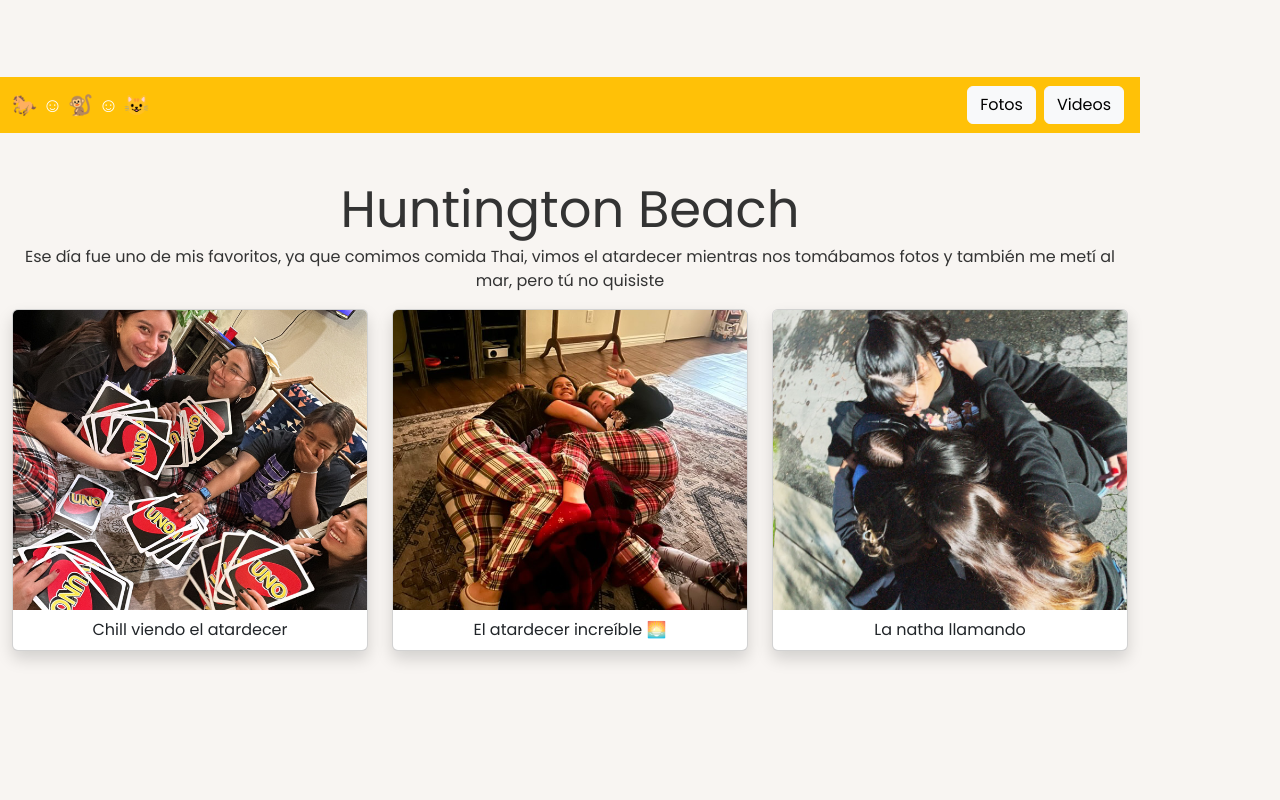
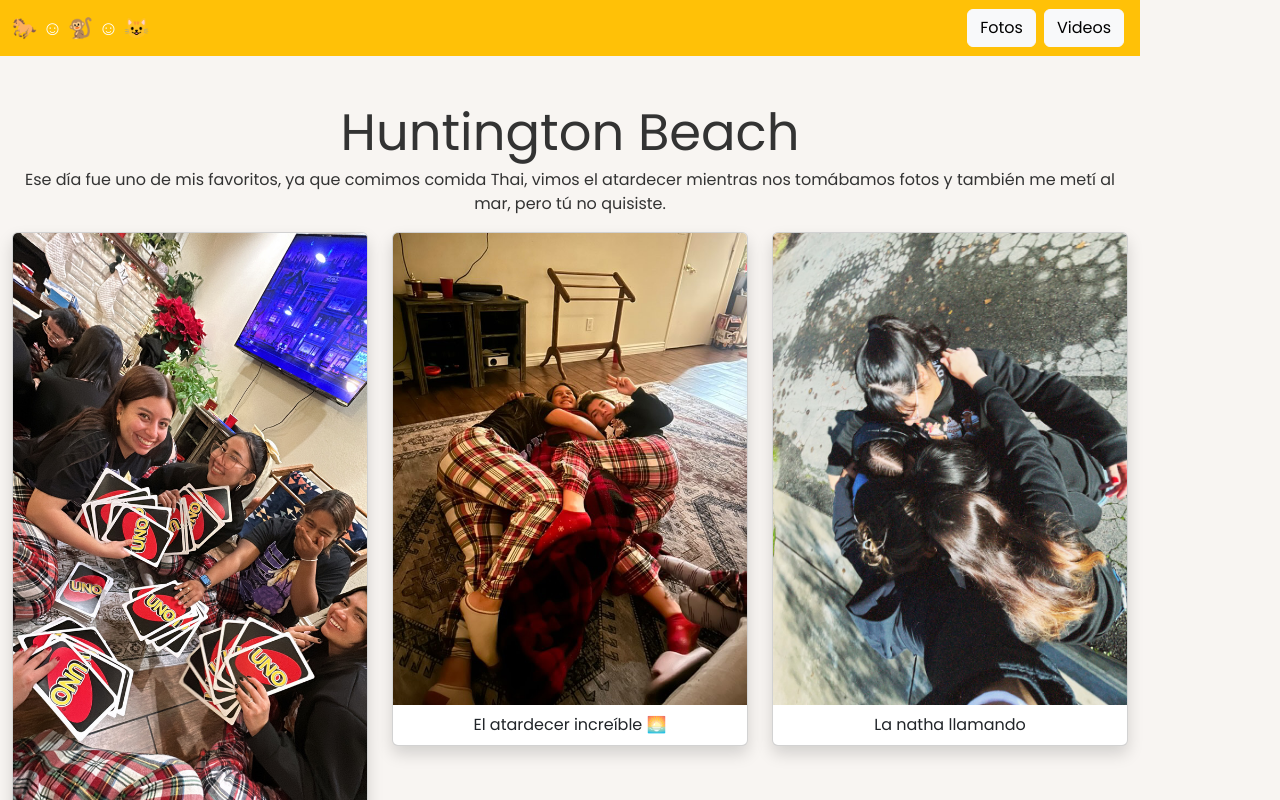
Before and after one commit to DianisMartinez/Karo, a React (Vite) app: page /cabritas in a window 1280 px wide. Shown: the top 800 px of the page. Built offline with nearby package versions, Linux system fonts and the light colour scheme.

Commit message:
mas fotos

```diff
--- a/src/App.jsx
+++ b/src/App.jsx
@@ -4,7 +4,6 @@ import Videos from "./Videos.jsx";
 import DiaCafeteria from "./DiaCafeteria.jsx";
 import DiaEspecial from "./DiaEspecial.jsx";
 import DiaCabritas from "./DiaCabritas.jsx";
-
 
 function App() {
   const [mensaje, setMensaje] = useState("Bienvenida Princess 💛 ");
@@ -13,18 +12,19 @@ function App() {
     { id: 1, src: "/foto1.jpg", texto: "Pijamada Real", link: "/cafeteria" },
     { id: 2, src: "/foto2.jpg", texto: "Nosotras", link: "/especial" },
     { id: 3, src: "/foto3.jpg", texto: "Karito Nevada City", link: "/cabritas" },
-
   ];
-
+  const gifs = [
+    "https://media1.tenor.com/m/-YgVT9qYyDIAAAAC/sentient-dog1.gif",
+    "https://media.tenor.com/u0M6xZbLEbUAAAAM/cat-dance.gif",
+    "https://media1.tenor.com/m/aEDvHjwCmpwAAAAC/cowboys-cowboy.gif",
+    "https://media.tenor.com/2roX3uxz_68AAAAM/cute-happy.gif"
+  ];
   return (
     <div>
       {/* Menú de navegación */}
       <nav className="navbar navbar-dark bg-warning">
         <div className="container-fluid d-flex justify-content-between">
-          {/* Logo o título */}
           <Link className="navbar-brand" to="/"> 🐎 ☺︎ 🐒 ☺︎ 😺</Link>
-
-          {/* Links de navegación */}
           <div>
             <Link className="btn btn-light mx-1" to="/">Fotos</Link>
             <Link className="btn btn-light mx-1" to="/videos">Videos</Link>
@@ -33,49 +33,56 @@ function App() {
       </nav>
 
       <Routes>
-        {/* Página de fotos */}
+        {/* Página principal con fotos */}
         <Route
           path="/"
           element={
             <div className="container py-5 text-center">
               <h1 className="fw-bold mb-3">Karito en California</h1>
+
               <p className="lead">
                 {mensaje.startsWith("http") ? (
                   <img
                     src={mensaje}
                     alt="gif sorpresa"
-      style={{ width: "100px", borderRadius: "30px" }}
+                    style={{ width: "120px", borderRadius: "20px" }}
                   />
                 ) : (
                   mensaje
                 )}
               </p>
+
               <button
                    className="btn btn-warning"
-  onClick={() =>
-    setMensaje("https://media1.tenor.com/m/hHIzNqQrGsEAAAAd/i-fucking-love-you-godku.gif")
-  }
+                   onClick={() => {
+                   const random = Math.floor(Math.random() * gifs.length);
+                   setMensaje(gifs[random]);
+                   }}
                    >
-  Apreta aqui!
+                  Apreta aquí!
               </button>
 
               <h2 className="mt-4 mb-4">
-                ✨ Quise hacer algo diferente, no un simple collage de fotos que quedara aburrido. Mejor dejar esto en internet para que, más adelante, cuando quieras, puedas entrar y revivir un poquito de las memorias que compartimos contigo.
+                ✨ Quise hacer algo diferente, no un simple collage de fotos que quedara aburrido.
+                Mejor dejar esto en internet para que, más adelante, cuando quieras,
+                puedas entrar y revivir un poquito de las memorias que compartimos contigo.
                 <br /><br/>
-                Espero que lo disfrutes, y quiero decirte lo mucho que te queremos. Te deseamos toda la suerte del mundo en esta nueva etapa y experiencia. Sabemos que la vas a romper porque eres la RAJAAA. 💛 </h2>
+                Espero que lo disfrutes, y quiero decirte lo mucho que te queremos.
+                Te deseamos toda la suerte del mundo en esta nueva etapa y experiencia.
+                Sabemos que la vas a romper porque eres la RAJAAA. 💛
+              </h2>
 
               {/* Galería */}
-              <div className="row g-4 ">
+              <div className="row g-4">
                 {fotos.map((foto) => (
-                  <div key={foto.id} className="col-12 col-sm-6 col-md-4 ">
+                  <div key={foto.id} className="col-12 col-sm-6 col-md-4">
                     <div className="card shadow-sm h-100">
-                      {/* Foto con Link a otra página */}
                       <Link to={foto.link}>
                         <img
                           src={foto.src}
-                          alt={foto.texto}
+                          alt={`Foto: ${foto.texto}`}
+                          loading="lazy"
                           className="card-img-top rounded img-hover"
-                          style={{ height: "600px", objectFit: "cover" }}
                         />
                       </Link>
                       <div className="card-body">
@@ -92,7 +99,7 @@ function App() {
         {/* Página de videos */}
         <Route path="/videos" element={<Videos />} />
 
-        {/* Páginas individuales para recuerdos */}
+        {/* Recuerdos */}
         <Route path="/cafeteria" element={<DiaCafeteria />} />
         <Route path="/especial" element={<DiaEspecial />} />
         <Route path="/cabritas" element={<DiaCabritas />} />
--- a/src/DiaCabritas.jsx
+++ b/src/DiaCabritas.jsx
@@ -1,7 +1,7 @@
 const fotos = [
-  { id: 4, src: "/foto4.jpg", texto: "Chill viendo el atardecer" },
-  { id: 5, src: "/foto5.jpg", texto: "El atardecer increíble 🌅" },
-  { id: 6, src: "/foto6.jpg", texto: "La natha llamando" },
+  { id: 1, src: "/foto4.jpg", texto: "Chill viendo el atardecer" },
+  { id: 2, src: "/foto5.jpg", texto: "El atardecer increíble 🌅" },
+  { id: 3, src: "/foto6.jpg", texto: "La natha llamando" },
 ];
 
 function DiaCabritas() {
@@ -16,9 +16,9 @@ function DiaCabritas() {
         <h1>Huntington Beach</h1>
       </a>
       <p className="text-center">
-        Ese día fue uno de mis favoritos, ya que comimos comida Thai, vimos el
-        atardecer mientras nos tomábamos fotos y también me metí al mar, pero tú
-        no quisiste
+        Ese día fue uno de mis favoritos, ya que comimos comida Thai,
+        vimos el atardecer mientras nos tomábamos fotos y también me metí al mar,
+        pero tú no quisiste.
       </p>
 
       <div className="row">
@@ -27,9 +27,9 @@ function DiaCabritas() {
             <div className="card shadow rounded">
               <img
                 src={foto.src}
-                alt={`Recuerdo especial ${foto.id}`}
+                alt={`Foto: ${foto.texto}`}
+                loading="lazy"
                 className="card-img-top"
-                style={{ height: "300px", objectFit: "cover" }}
               />
               <div className="card-body p-2 d-flex justify-content-center align-items-center">
                 <p className="card-text m-0 text-center">{foto.texto}</p>
--- a/src/index.css
+++ b/src/index.css
@@ -82,3 +82,9 @@ button:focus-visible {
   transform: scale(1.05);
   box-shadow: 0px 8px 20px rgba(0, 0, 0, 0.2);
 }
+.lead img {
+  transition: transform 0.3s ease-in-out;
+}
+.lead img:hover {
+  transform: scale(1.1);
+}
```
Also changed, not shown: public/9686089A-3231-4716-B000-67530300649C_1_201_a.jpeg (renamed from public/foto10.jpg). Lines whose indentation alone changed are shown as unchanged.
